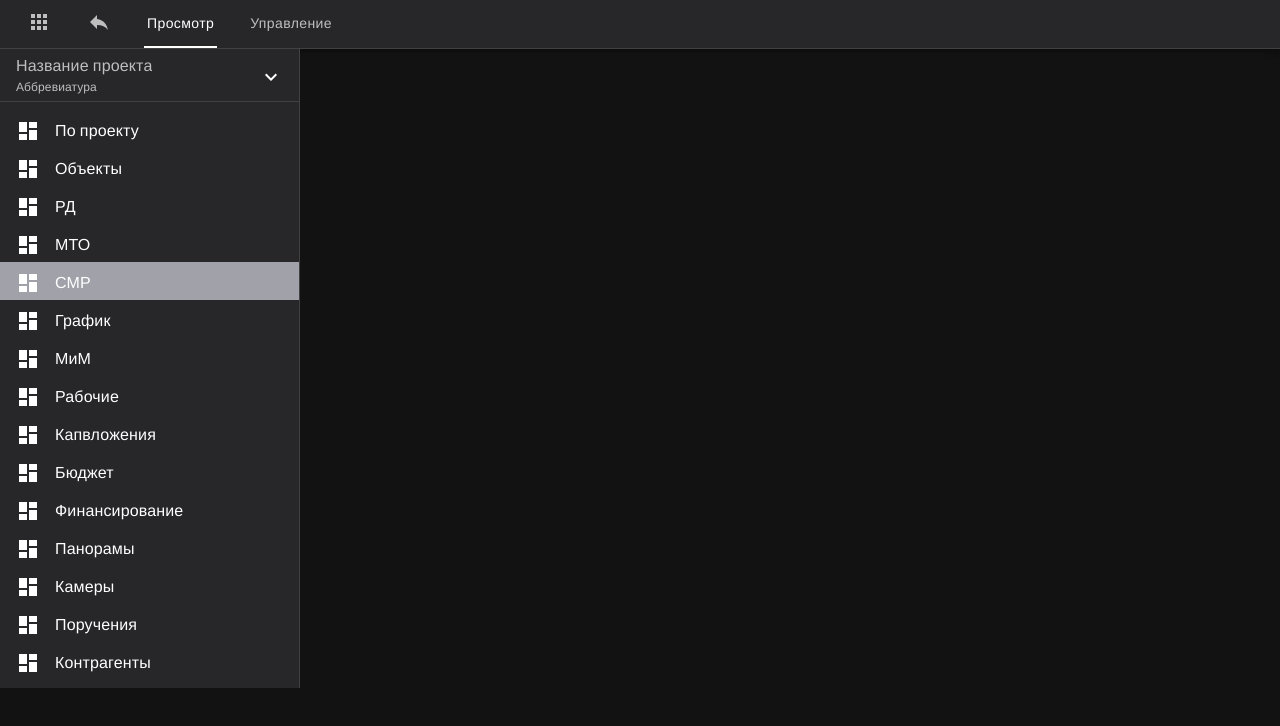
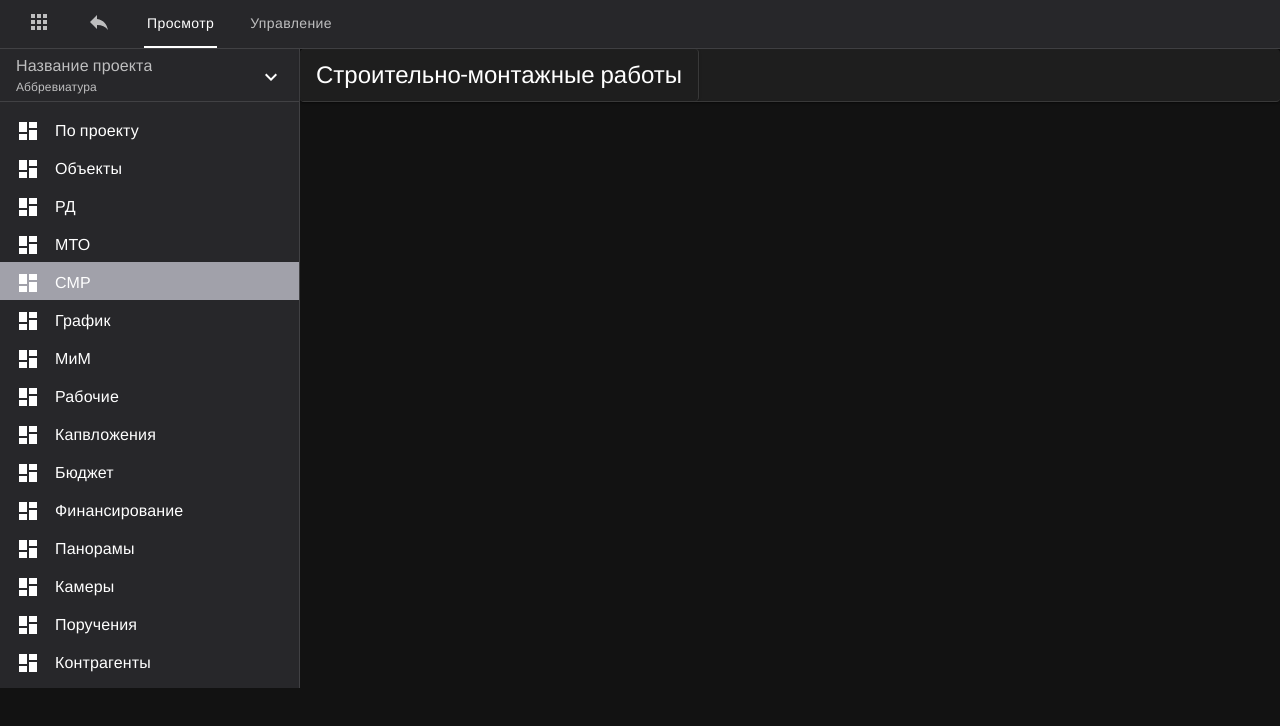
Before and after one commit to knyazWeb/SevenWindsStudio-Task-Front, a React app: page / in a window 1280 px wide. Shown: the top 726 px of the page. Built offline with nearby package versions, Linux system fonts and the light colour scheme; a web font is replaced by a local one.

Commit message:
add SectionMenu

```diff
--- a/src/App.tsx
+++ b/src/App.tsx
@@ -1,12 +1,6 @@
 import '@/styles/globals.scss';
-import {
-  Box,
-  createTheme,
-  CssBaseline,
-  Grid,
-  ThemeProvider,
-} from '@mui/material';
-import { SideBar, TopBar } from '@/components';
+import { createTheme, CssBaseline, Grid, ThemeProvider } from '@mui/material';
+import { SectionMenu, SideBar, TopBar } from '@/components';
 
 const darkTheme = createTheme({
   palette: {
@@ -17,13 +11,16 @@ const darkTheme = createTheme({
 export function App() {
   return (
     <ThemeProvider theme={darkTheme}>
-        <CssBaseline />
-        <TopBar />
-        <Grid container>
-          <Grid item>
-            <SideBar />
-          </Grid>
+      <CssBaseline />
+      <TopBar />
+      <Grid container>
+        <Grid item xs={'auto'}>
+          <SideBar />
         </Grid>
+        <Grid item xs>
+          <SectionMenu />
+        </Grid>
+      </Grid>
     </ThemeProvider>
   );
 }
--- /dev/null
+++ b/src/components/SectionCard/SectionCard.style.ts
@@ -0,0 +1,31 @@
+import { COLORS } from "@/styles";
+import { Card, Box, Typography } from "@mui/material";
+import styled from "styled-components";
+
+
+export const StyledCard = styled(Card)`
+  background-color: ${COLORS.bgPrimary};
+  background-image: none;
+  color: white;
+  width: fit-content;
+  height: 100%;
+  box-shadow: none;
+  padding: 0 16px;
+  border-right: 1px solid rgba(255, 255, 255, 0.12);
+  transition: all 0.2s ease-in-out;
+  cursor: pointer;
+  &:hover {
+    filter: brightness(1.2);
+  }
+`;
+
+export const StyledCardHeader = styled(Box)`
+  display: flex;
+  height: 100%;
+  align-items: center;
+  justify-content: center;
+`;
+
+export const StyledCardTitle = styled(Typography)`
+  font-size: 1.25rem;
+`;
--- /dev/null
+++ b/src/components/SectionCard/SectionCard.tsx
@@ -0,0 +1,15 @@
+import { StyledCard, StyledCardHeader, StyledCardTitle } from './SectionCard.style';
+
+type SectionCardProps = {
+  title: string;
+};
+
+export default function SectionCard({ title }: SectionCardProps) {
+  return (
+    <StyledCard>
+      <StyledCardHeader>
+        <StyledCardTitle variant="h5">{title}</StyledCardTitle>
+      </StyledCardHeader>
+    </StyledCard>
+  );
+}
--- /dev/null
+++ b/src/components/SectionCard/index.ts
@@ -0,0 +1 @@
+export { default as SectionCard } from './SectionCard';
--- /dev/null
+++ b/src/components/SectionMenu/SectionMenu.style.ts
@@ -0,0 +1,13 @@
+import { COLORS } from '@/styles';
+import { Card } from '@mui/material';
+import styled from 'styled-components';
+
+export const StyledCard = styled(Card)`
+  background-color: ${COLORS.bgPrimary};
+  background-image: none;
+  width: 100%;
+  height: 52.5px;
+  border-bottom: 1px solid rgba(255, 255, 255, 0.12);
+  box-shadow: none;
+  border-radius: 0;
+`;
--- /dev/null
+++ b/src/components/SectionMenu/SectionMenu.tsx
@@ -0,0 +1,13 @@
+import { Box } from '@mui/material';
+import { SectionCard } from '../SectionCard';
+import { StyledCard } from './SectionMenu.style';
+
+export default function SectionMenu() {
+  return (
+    <Box>
+      <StyledCard>
+        <SectionCard title="Строительно-монтажные работы" />
+      </StyledCard>
+    </Box>
+  );
+}
--- /dev/null
+++ b/src/components/SectionMenu/index.ts
@@ -0,0 +1 @@
+export { default as SectionMenu } from './SectionMenu';
--- a/src/components/index.ts
+++ b/src/components/index.ts
@@ -1,2 +1,4 @@
 export * from './TopBar';
 export * from './SideBar';
+export * from './SectionCard';
+export * from './SectionMenu';
```
